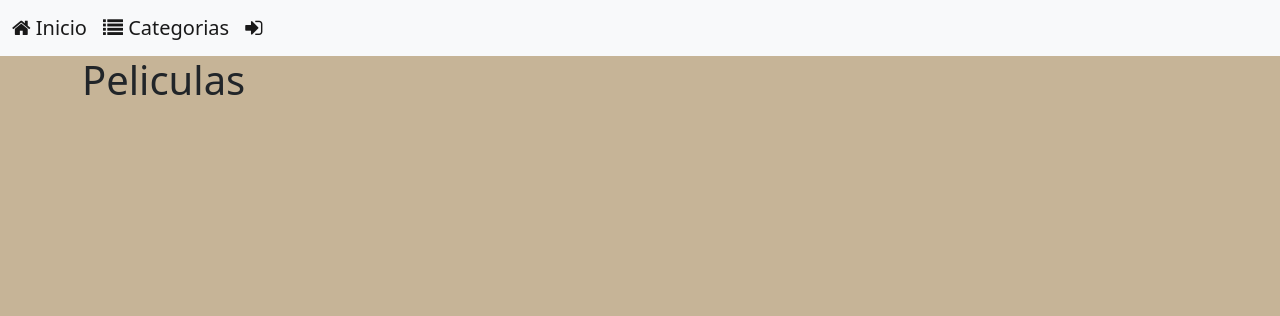
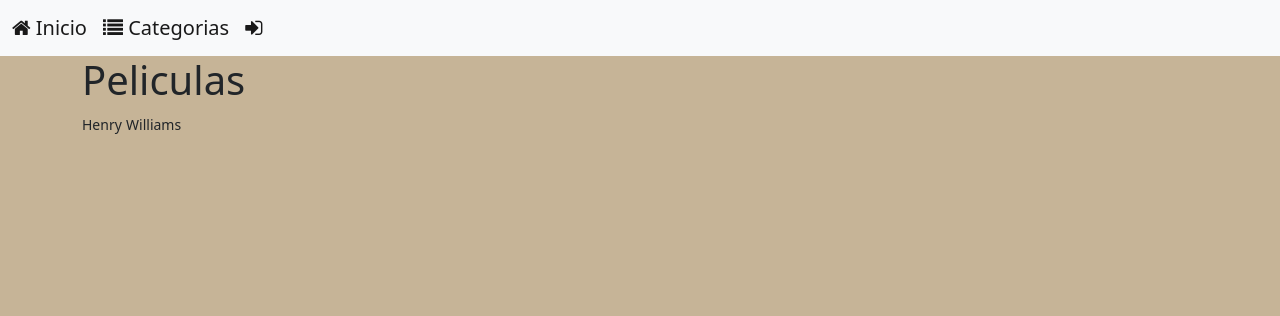
Before and after one commit to Williams-Escobar/ProyectoFinal-PC, a Django app: page / in a window 1280 px wide. Shown: the top 316 px of the page. Run offline with Django 3.2, Linux system fonts and the light colour scheme; data that the repository does not hold is empty; some libraries are stand-ins or nearby versions.

Commit message:
Prueba de despligue automatico

```diff
--- a/peliculas/templates/peliculas/listPeliculas.html
+++ b/peliculas/templates/peliculas/listPeliculas.html
@@ -2,6 +2,8 @@
 {% block content %}
 <div>
   <h1>Peliculas</h1>
+  <small>Henry</small>
+  <small>Williams</small>
   <div class="center">
       <div class="container">
           <div class="row">
```
